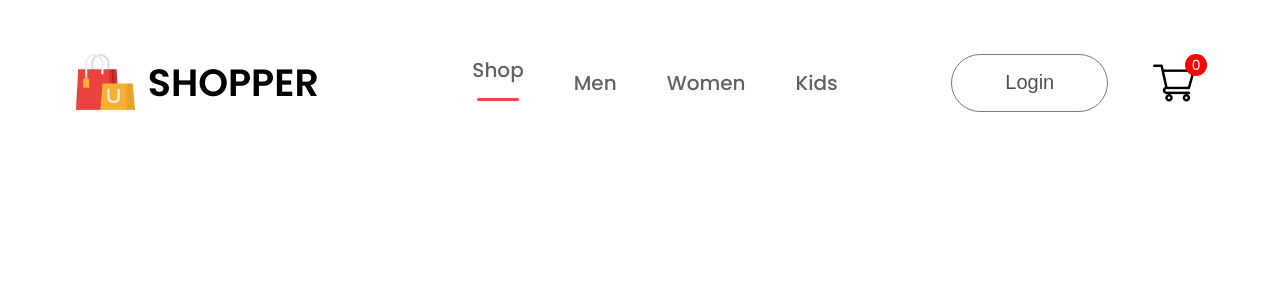
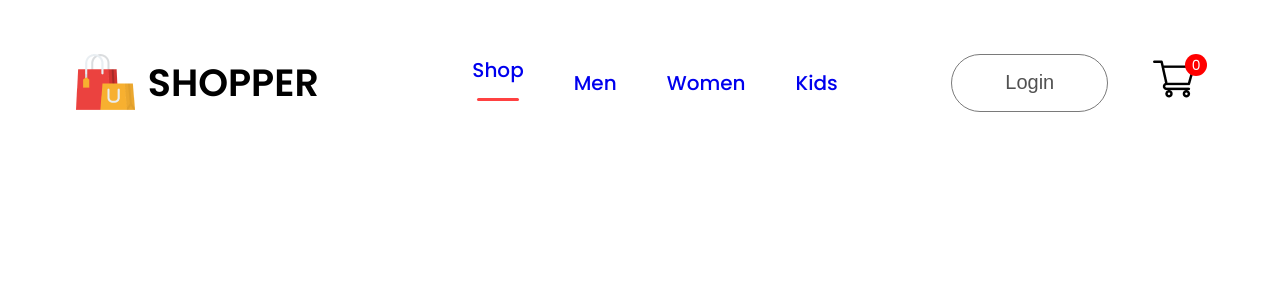
Before and after one commit to Liantsoa-Rabevahoaka/Exam-Ecommerce, a React (Create React App) app in the folder frontend/: page /cart in a window 1280 px wide. Shown: the top 300 px of the page. Built offline with nearby package versions, Linux system fonts and the light colour scheme.

Commit message:
config the routes to the pages

```diff
--- a/frontend/src/App.js
+++ b/frontend/src/App.js
@@ -1,10 +1,29 @@
 import './App.css';
 import Navbar from './Components/Navbar/Navbar.jsx';
+import {BrowserRouter, Routes, Route}from 'react-router-dom'
+import Shop from './Pages/Shop.jsx';
+import ShopCategory from './Pages/ShopCategory.jsx';
+import Product from './Pages/Product.jsx';
+import Cart from './Pages/Cart.jsx';
+import LoginSignup from './Pages/LoginSignup.jsx';
 
 function App() {
   return (
     <div>
-      <Navbar/>
+      <BrowserRouter>
+        <Navbar/>
+        <Routes>
+          <Route path='/' element = {<Shop/>}/>
+          <Route path='/mens' element = {<ShopCategory category = "men"/>}/>
+          <Route path='/womens' element = {<ShopCategory category = "women"/>}/>
+          <Route path='/kids' element = {<ShopCategory category = "kid"/>}/>
+          <Route path='/product' element = {<Product/>}>
+            <Route path=':productId' element={<Product/>}/>
+          </Route>
+          <Route path='/cart' element={<Cart/>}/>
+          <Route path='/login' element={<LoginSignup/>}/>
+        </Routes>
+      </BrowserRouter>
     </div>
   );
 }
--- a/frontend/src/Components/Navbar/Navbar.jsx
+++ b/frontend/src/Components/Navbar/Navbar.jsx
@@ -2,6 +2,7 @@
 import './Navbar.css'
 import logo from '../Assets/logo.png'
 import cart_icon from '../Assets/cart_icon.png'
+import { Link } from 'react-router-dom'
 
 const Navbar = () => {
 
@@ -14,14 +15,14 @@
             <p>SHOPPER</p>
         </div>
         <ul className="nav-menu">
-            <li onClick={()=>{setMenu("shop")}}>Shop{menu==="shop"?<hr/>:<></>}</li>
-            <li onClick={()=>{setMenu("mens")}}>Men{menu==="mens"?<hr/>:<></>}</li>
-            <li onClick={()=>{setMenu("womens")}}>Women{menu==="womens"?<hr/>:<></>}</li>
-            <li onClick={()=>{setMenu("kids")}}>Kids{menu==="kids"?<hr/>:<></>}</li>
+            <li onClick={()=>{setMenu("shop")}}> <Link style={{textDecoration: 'none'}} to='/'>Shop</Link>{menu==="shop"?<hr/>:<></>}</li>
+            <li onClick={()=>{setMenu("mens")}}> <Link style={{textDecoration: 'none'}} to='/mens'>Men</Link>{menu==="mens"?<hr/>:<></>}</li>
+            <li onClick={()=>{setMenu("womens")}}> <Link style={{textDecoration: 'none'}} to='/womens'>Women</Link>{menu==="womens"?<hr/>:<></>}</li>
+            <li onClick={()=>{setMenu("kids")}}> <Link style={{textDecoration: 'none'}} to='/kids'>Kids</Link>{menu==="kids"?<hr/>:<></>}</li>
         </ul>
         <div className="nav-login-cart">
-            <button className="login">Login</button>
-            <img src={cart_icon} alt="" />
+            <Link to='/login'><button className="login">Login</button></Link>
+            <Link to='/cart'><img src={cart_icon} alt="" /></Link>
             <div className="nav-cart-count">0</div>
         </div>
     </div>
--- /dev/null
+++ b/frontend/src/Pages/Cart.jsx
@@ -0,0 +1,11 @@
+import React from 'react'
+
+const Cart = () => {
+  return (
+    <div>
+
+    </div>
+  )
+}
+
+export default Cart
--- /dev/null
+++ b/frontend/src/Pages/LoginSignup.jsx
@@ -0,0 +1,11 @@
+import React from 'react'
+
+const LoginSignup = () => {
+  return (
+    <div>
+
+    </div>
+  )
+}
+
+export default LoginSignup
--- /dev/null
+++ b/frontend/src/Pages/Product.jsx
@@ -0,0 +1,11 @@
+import React from 'react'
+
+const Product = () => {
+  return (
+    <div>
+
+    </div>
+  )
+}
+
+export default Product
--- /dev/null
+++ b/frontend/src/Pages/Shop.jsx
@@ -0,0 +1,11 @@
+import React from 'react'
+
+const Shop = () => {
+  return (
+    <div>
+
+    </div>
+  )
+}
+
+export default Shop
--- /dev/null
+++ b/frontend/src/Pages/ShopCategory.jsx
@@ -0,0 +1,11 @@
+import React from 'react'
+
+const ShopCategory = () => {
+  return (
+    <div>
+
+    </div>
+  )
+}
+
+export default ShopCategory
```
